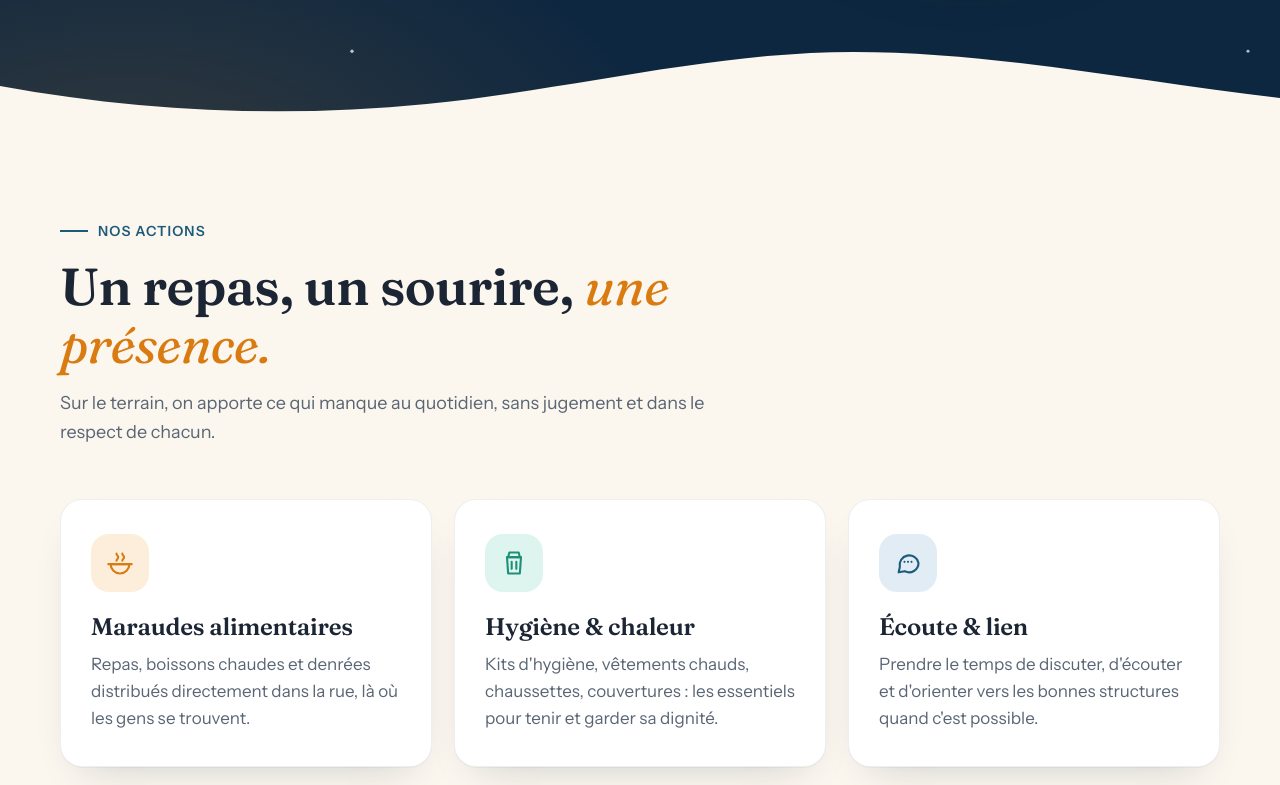
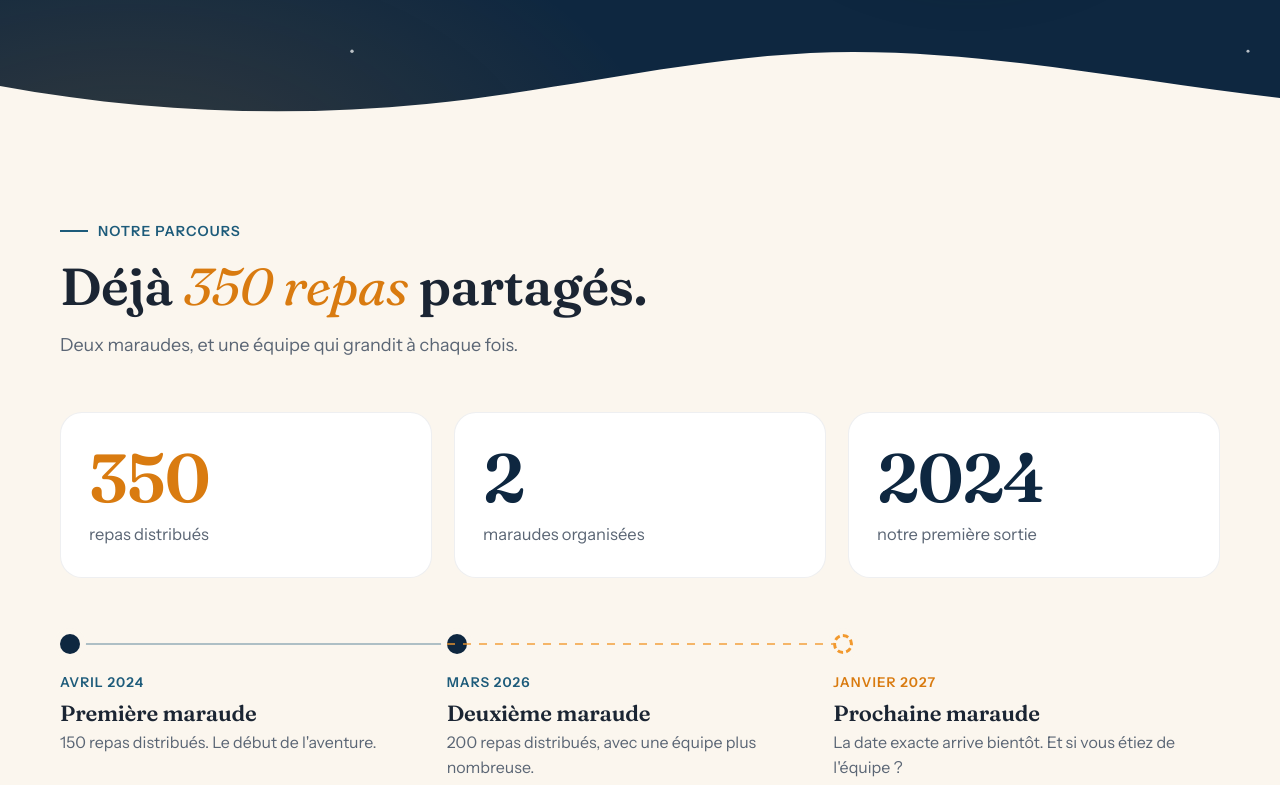
Before and after one commit to unionducoeur/unionducoeur.github.io, a plain HTML site: page index.html in a window 1280 px wide. Shown: the part 619-1404 px from the top of the page. Drawn offline with Linux system fonts and the light colour scheme.

Commit message:
Add files via upload

```diff
--- a/index.html
+++ b/index.html
@@ -175,6 +175,35 @@
     .entete-section p { color: var(--gris); font-size: 18px; }
     @media (max-width: 860px) { section { padding: 72px 0; } }
 
+    /* Parcours / chiffres */
+    .parcours { padding-bottom: 40px; }
+    .chiffres { display: grid; grid-template-columns: repeat(3, 1fr); gap: 22px; margin-bottom: 56px; }
+    .chiffre { background: var(--blanc); border-radius: var(--rayon); padding: 30px 28px; border: 1px solid rgba(14,39,64,.07); }
+    .chiffre b { display: block; font: 600 clamp(48px, 5.4vw, 68px)/1 var(--serif); color: var(--nuit); letter-spacing: -0.02em; }
+    .chiffre:first-child b { color: var(--orange-fonce); }
+    .chiffre span { display: block; margin-top: 10px; color: var(--gris); font-size: 16.5px; }
+    .frise { list-style: none; margin: 0; padding: 0; display: grid; grid-template-columns: repeat(3, 1fr); position: relative; }
+    .frise::before { content: ""; position: absolute; top: 9px; left: 10px; width: calc(33.33% - 10px); height: 2px; background: var(--ocean); opacity: .35; }
+    .frise::after { content: ""; position: absolute; top: 9px; left: 33.33%; width: 33.33%; height: 2px;
+      background: repeating-linear-gradient(90deg, var(--orange) 0 8px, transparent 8px 16px); opacity: .7; }
+    .frise li { position: relative; padding: 34px 24px 0 0; }
+    .frise li::before { content: ""; position: absolute; top: 0; left: 0; width: 20px; height: 20px; border-radius: 50%;
+      background: var(--nuit); box-shadow: 0 0 0 6px var(--papier); }
+    .frise li.avenir::before { background: var(--papier); border: 3px dashed var(--orange); }
+    .frise .quand { font-size: 13.5px; font-weight: 600; letter-spacing: .08em; text-transform: uppercase; color: var(--ocean); }
+    .frise li.avenir .quand { color: var(--orange-fonce); }
+    .frise h3 { font-size: 22px; margin: 6px 0 4px; }
+    .frise p { color: var(--gris); font-size: 16px; }
+    @media (max-width: 760px) {
+      .chiffres { grid-template-columns: 1fr; gap: 12px; margin-bottom: 44px; }
+      .chiffre { display: flex; align-items: baseline; gap: 16px; padding: 22px 24px; }
+      .chiffre span { margin: 0; }
+      .frise { grid-template-columns: 1fr; gap: 26px; }
+      .frise::before { top: 10px; bottom: 10px; left: 9px; width: 2px; height: auto; }
+      .frise::after { display: none; }
+      .frise li { padding: 0 0 0 44px; }
+    }
+
     /* Actions */
     .cartes { display: grid; grid-template-columns: repeat(3, 1fr); gap: 22px; }
     .carte {
@@ -255,7 +284,7 @@
       background: var(--nuit); color: var(--blanc); border-radius: 22px;
       width: 120px; height: 120px; display: grid; place-content: center; text-align: center;
     }
-    .rdv .date b { display: block; font: 700 42px/1 var(--serif); }
+    .rdv .date b { display: block; font: 700 34px/1 var(--serif); margin-bottom: 6px; }
     .rdv .date small { font-size: 14px; text-transform: uppercase; letter-spacing: .1em; opacity: .8; }
     .rdv h2 { font-size: clamp(26px, 3vw, 36px); margin-bottom: 8px; }
     .rdv p { font-size: 17px; }
@@ -428,6 +457,43 @@
       </svg>
     </section>
 
+    <!-- ================= NOTRE PARCOURS =================
+         À MODIFIER après chaque maraude : les chiffres et la frise.
+    ==================================================== -->
+    <section class="parcours">
+      <div class="wrap">
+        <div class="entete-section apparait">
+          <span class="surtitre">Notre parcours</span>
+          <h2>Déjà <em>350 repas</em> partagés.</h2>
+          <p>Deux maraudes, et une équipe qui grandit à chaque fois.</p>
+        </div>
+
+        <div class="chiffres">
+          <div class="chiffre apparait"><b>350</b><span>repas distribués</span></div>
+          <div class="chiffre apparait"><b>2</b><span>maraudes organisées</span></div>
+          <div class="chiffre apparait"><b>2024</b><span>notre première sortie</span></div>
+        </div>
+
+        <ol class="frise">
+          <li class="apparait">
+            <span class="quand">Avril 2024</span>
+            <h3>Première maraude</h3>
+            <p>150 repas distribués. Le début de l'aventure.</p>
+          </li>
+          <li class="apparait">
+            <span class="quand">Mars 2026</span>
+            <h3>Deuxième maraude</h3>
+            <p>200 repas distribués, avec une équipe plus nombreuse.</p>
+          </li>
+          <li class="avenir apparait">
+            <span class="quand">Janvier 2027</span>
+            <h3>Prochaine maraude</h3>
+            <p>La date exacte arrive bientôt. Et si vous étiez de l'équipe ?</p>
+          </li>
+        </ol>
+      </div>
+    </section>
+
     <!-- ================= NOS ACTIONS ================= -->
     <section id="actions">
       <div class="wrap">
@@ -534,12 +600,12 @@
       <div class="wrap">
         <div class="rdv apparait">
           <div class="date">
-            <b>??</b>
-            <small>Bientôt</small>
+            <b>Janv.</b>
+            <small>2027</small>
           </div>
           <div>
             <h2>Prochaine maraude</h2>
-            <p>La date sera annoncée très bientôt. Suivez-nous sur Snapchat pour être prévenu et rejoindre l'équipe.</p>
+            <p>Notre troisième maraude aura lieu en janvier 2027. Suivez-nous sur Snapchat pour connaître la date exacte et rejoindre l'équipe.</p>
           </div>
           <a class="btn btn-nuit" href="https://www.snapchat.com/add/t2a_940" target="_blank" rel="noopener" data-lien="snap">Être prévenu</a>
         </div>
```
